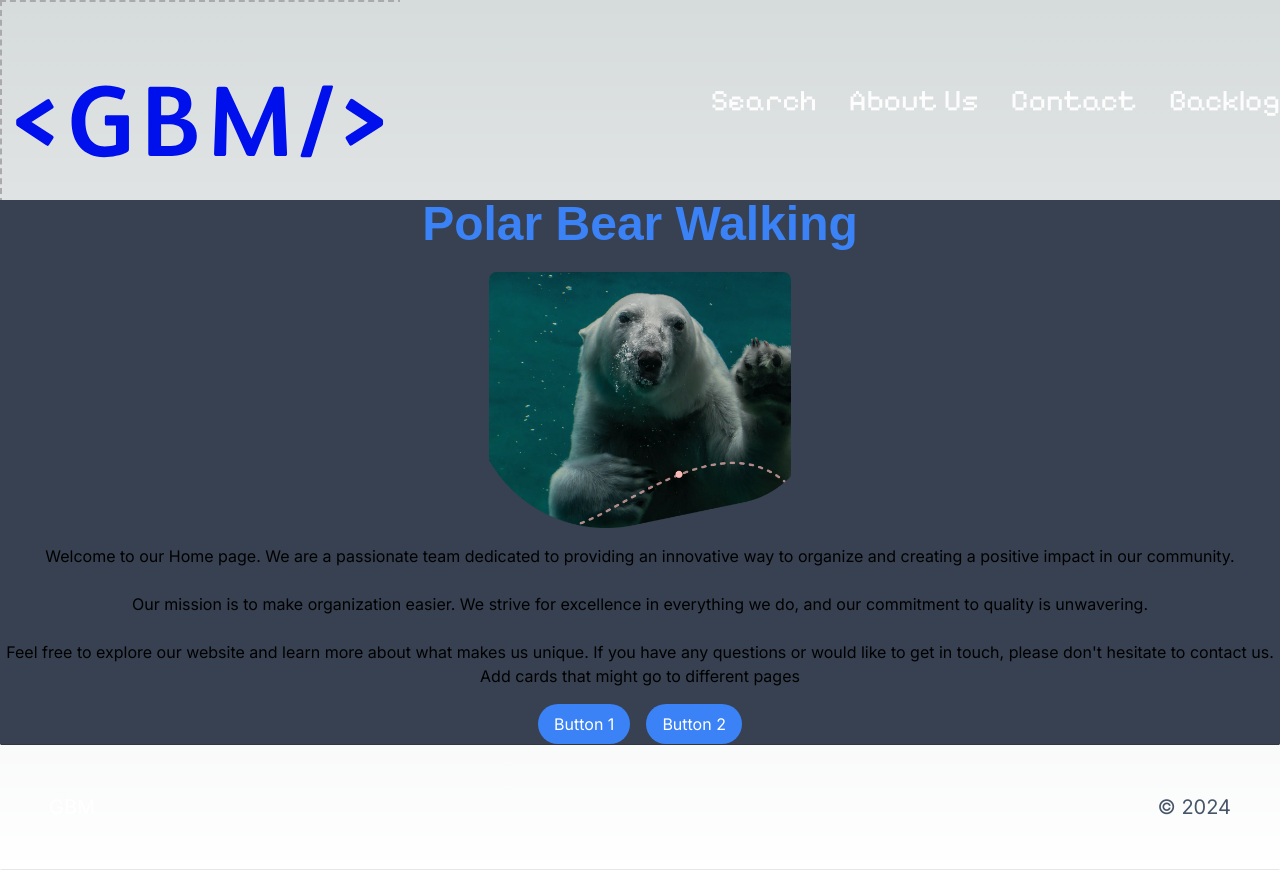
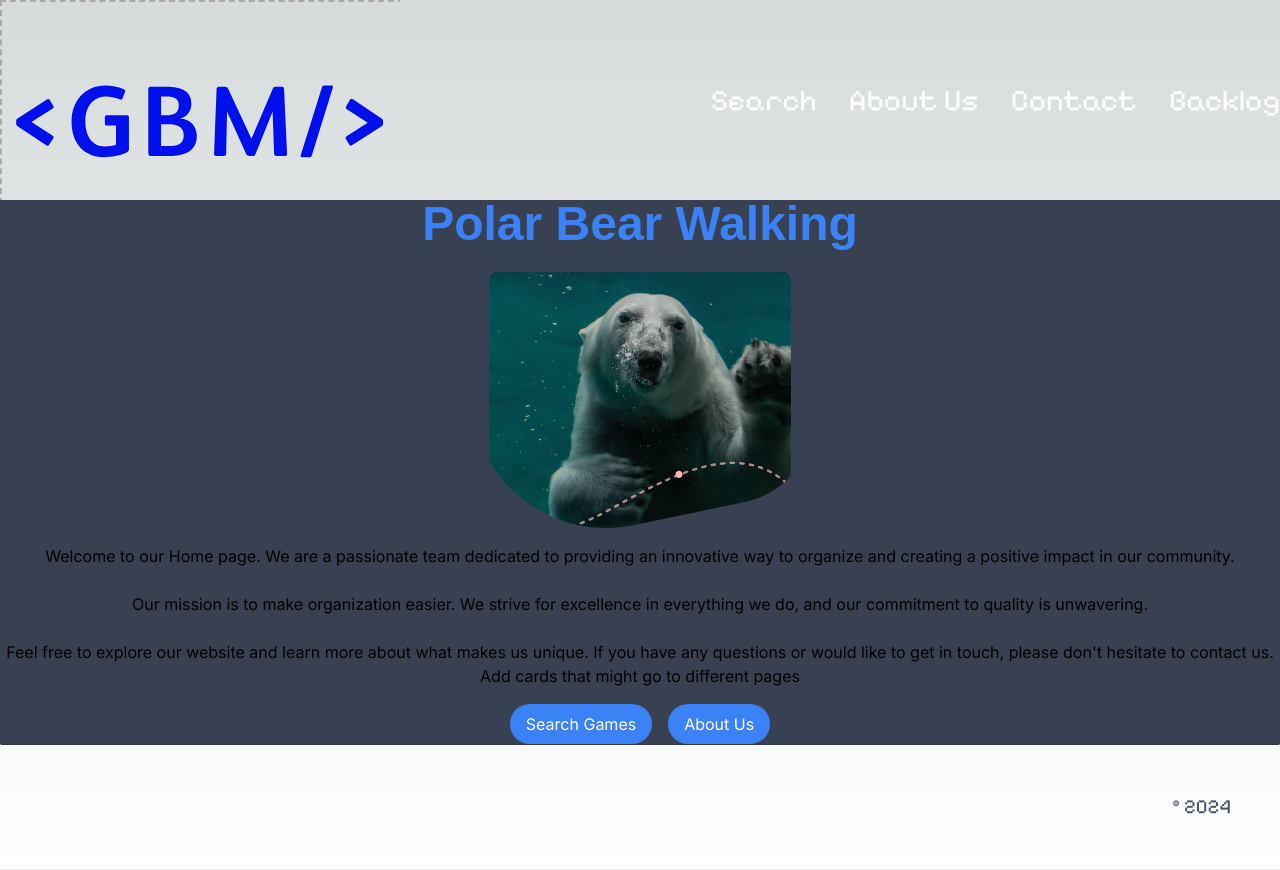
Before and after one commit to SHasan59/Polar, a Next.js app: page / in a window 1280 px wide. Built offline with nearby package versions, Linux system fonts and the light colour scheme; a web font is replaced by a local one.

Commit message:
Fixed footer and links to pages

```diff
--- a/src/app/components/Footer.jsx
+++ b/src/app/components/Footer.jsx
@@ -1,11 +1,12 @@
 import React from 'react';
+import "../css/styles.css";
 
 const Footer = () => {
   return (
     <footer className="footer border z-10 border-t-[#33353F] border-l-transparent border-r-transparent text-white text-xl">
-      <div className="container p-12 flex justify-between">
-        <span>GBM</span>
-        <p className="text-slate-600">© 2024</p>
+      <div className="container p-12 flex justify-between font-pixelify-sans">
+        <span>Polar</span>
+        <p className="text-slate-600 font-pixelify-sans">© 2024</p>
       </div>
     </footer>
   );
--- a/src/app/components/homemain.tsx
+++ b/src/app/components/homemain.tsx
@@ -18,7 +18,7 @@ export default function HomeMain() {
         <br />
 
         {/* Image */}
-        <Link href="/polargame">
+        <Link href="/polarbearwalking">
 
             <img
               src="polarbear.webp"
@@ -54,10 +54,10 @@ export default function HomeMain() {
         {/* Rounded Buttons */}
         <div className="flex justify-center mt-4">
           <button className="bg-blue-500 text-white px-4 py-2 rounded-full mr-4">
-            Button 1
+            Search Games
           </button>
           <button className="bg-blue-500 text-white px-4 py-2 rounded-full">
-            Button 2
+            About Us
           </button>
 
 
```
Also changed, not shown: src/app/components/Navigation.jsx (+4 -4 lines).
